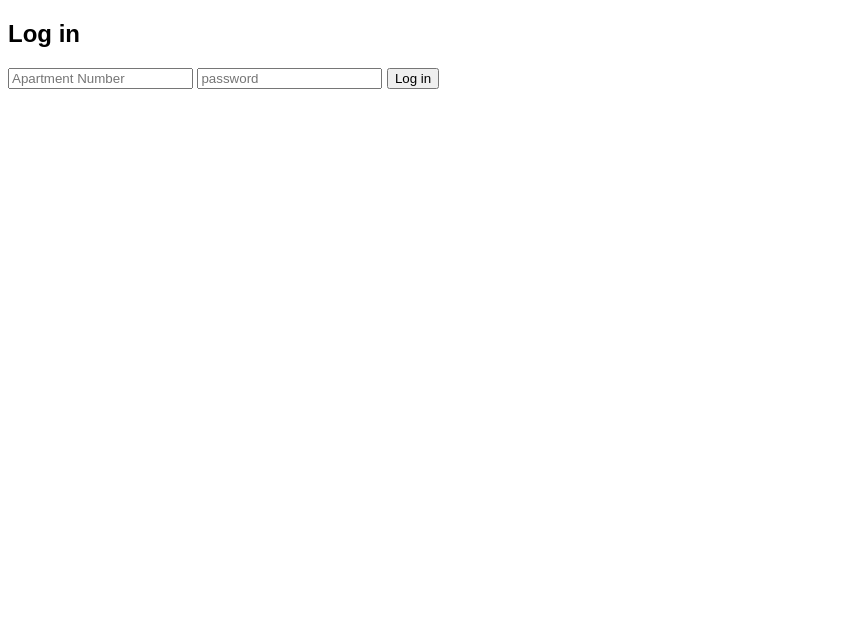
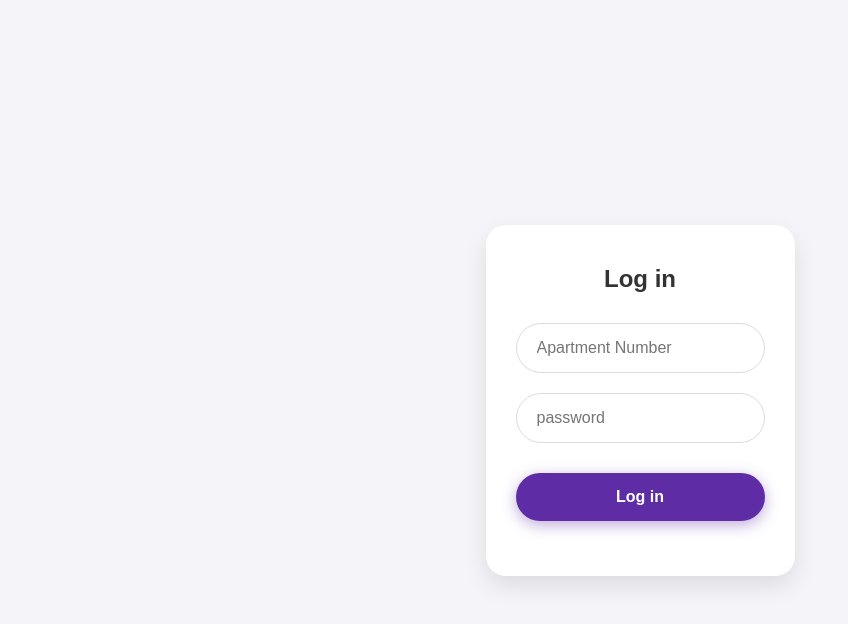
Before and after one commit to cookedframtid/Laundry-booking, a plain HTML site: page frontend/index.html in a window 1280 px wide. Shown: the whole page, without its empty margins (0-848 px from the left). Drawn offline with Linux system fonts and the light colour scheme.

Commit message:
Log-in page UI visual design

```diff
--- a/frontend/bookings.js
+++ b/frontend/bookings.js
@@ -81,4 +81,6 @@ function renderGrid(bookings) {
     });
 }
 
+
+
 fetchBookings();
--- a/frontend/style.css
+++ b/frontend/style.css
@@ -7,12 +7,80 @@ CSS
 }
 body {
   font-family: Arial, sans-serif;
+    background-color: #f4f4f9;
+    display: flex;
+    justify-content: center;
+    align-items: center;
+    height: 100vh;
+    margin: 0;
 }
 
 /* =========================================
    2. LOGIN SECTION
 ========================================= */
-#login-section { .... }
+
+#login-section {
+    background-color: white;
+    padding: 40px 30px;
+    border-radius: 20px; /* round edges */
+    box-shadow: 0 10px 25px rgba(0, 0, 0, 0.1); /* shadow */
+    width: 100%;
+    max-width: 350px;
+    text-align: center;
+    box-sizing: border-box;
+}
+
+#login-section h2 {
+    margin-top: 0;
+    margin-bottom: 30px;
+    color: #333;
+}
+
+/* Stack the form elements vertically */
+#login-form {
+    display: flex;
+    flex-direction: column;
+    gap: 20px; /* Space between inputs */
+}
+
+/* round edge inputs */
+#login-form input {
+    padding: 15px 20px;
+    border: 1px solid #dcdcdc;
+    border-radius: 30px;
+    font-size: 16px;
+    outline: none;
+    transition: border-color 0.3s;
+}
+
+#login-form input:focus {
+    border-color: #8e2de2; /* input outline color  */
+}
+
+
+#login-form button {
+    padding: 15px 20px;
+    border: none;
+    border-radius: 30px;
+    background-color: #5e2ca5; /* login button color */
+    color: white;
+    font-size: 16px;
+    font-weight: bold;
+    cursor: pointer;
+    margin-top: 10px;
+    box-shadow: 0 4px 15px rgba(94, 44, 165, 0.4); /* Matching solid shadow */
+    transition: transform 0.2s, opacity 0.2s;
+}
+
+#login-form button:hover {
+    background-color: #4a1f87; /* button hover color */
+    transform: translateY(-2px);
+}
+
+#login-message {
+    margin-top: 15px;
+    font-size: 14px;
+}
 
 /* =========================================
    3. DASHBOARD & CONTROLS
```
